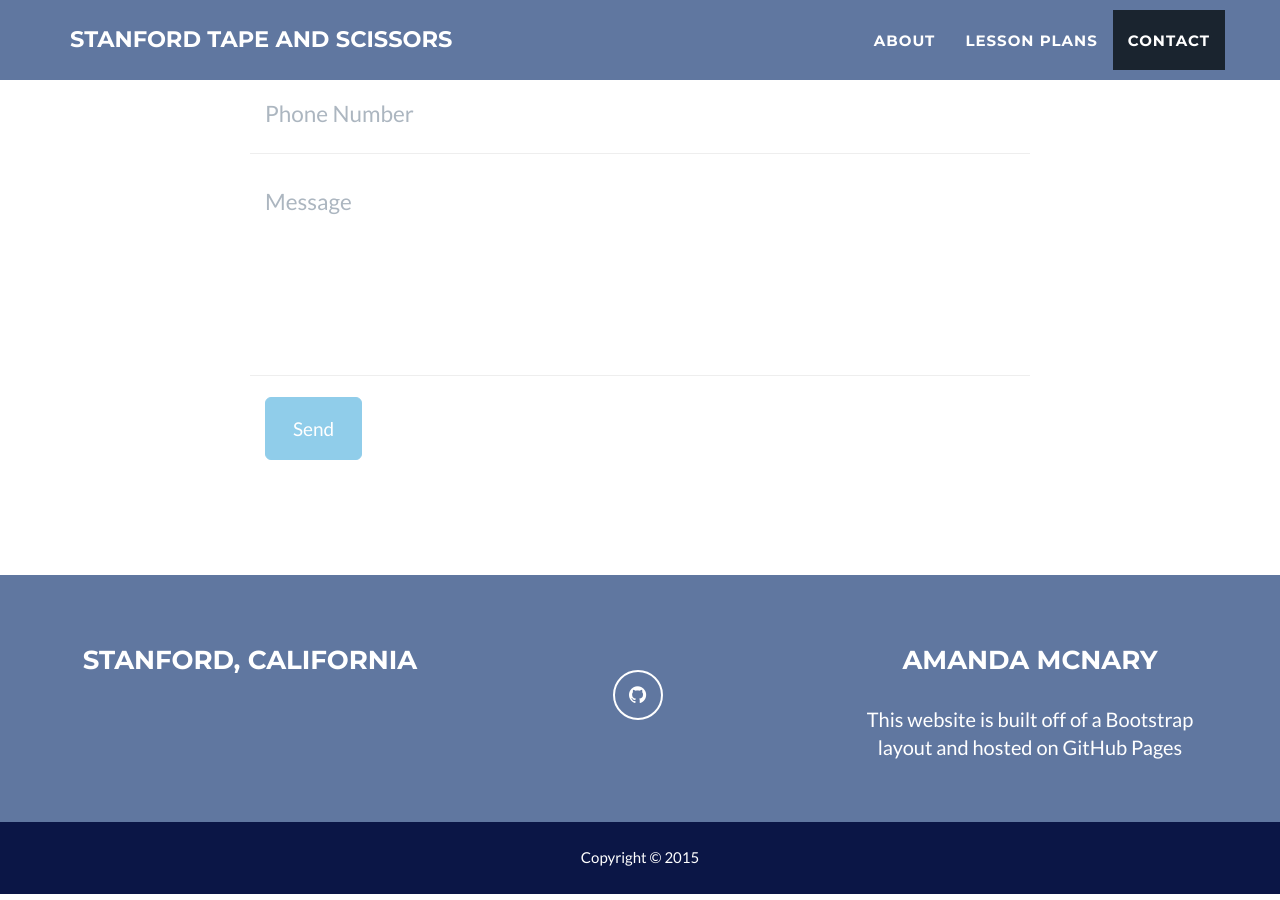
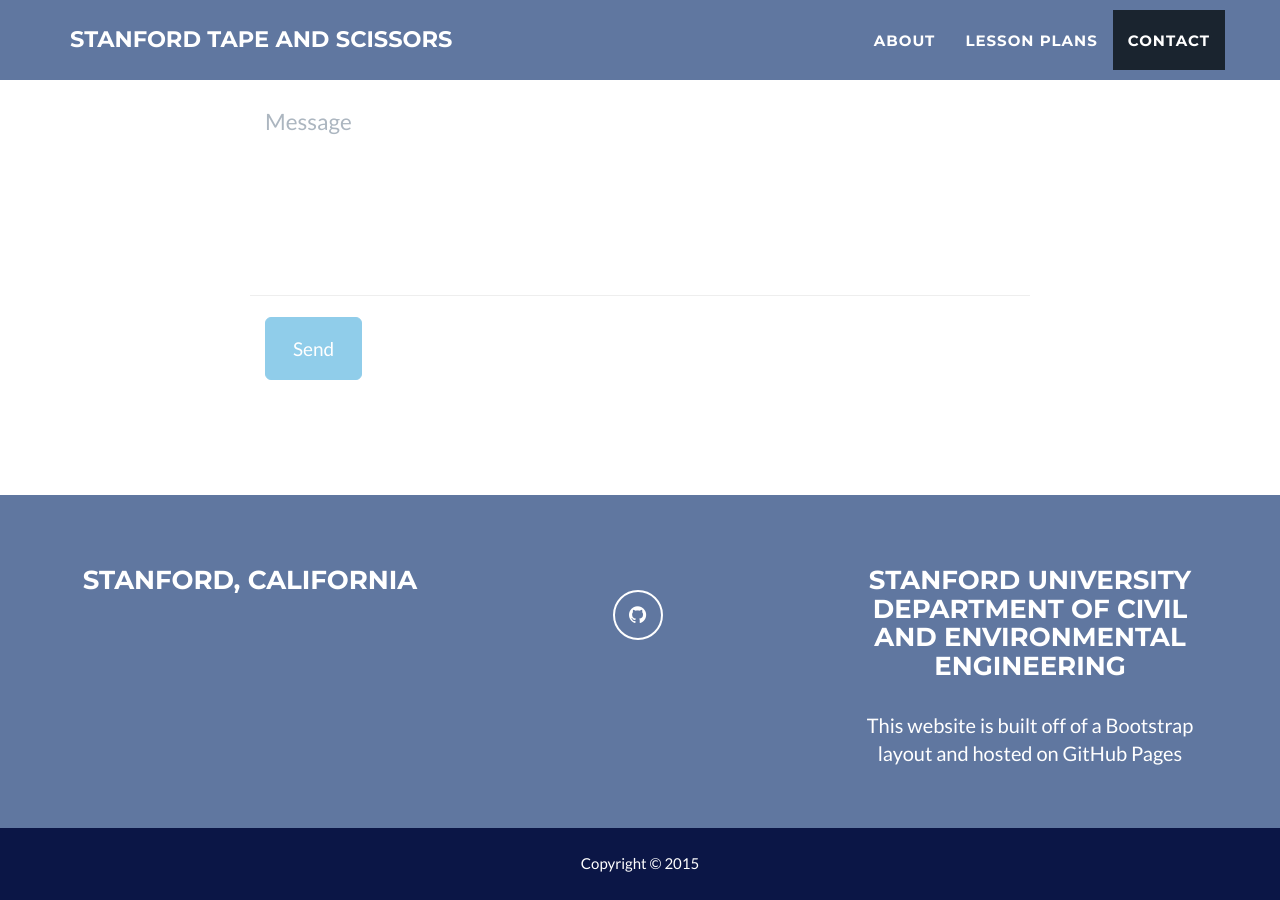
Before and after one commit to stanfordtapeandscissors/stanfordtapeandscissors.github.io, a Jekyll site: the page built from index.html, in a window 1280 px wide and 900 px high, scrolled down 2834 px. Built offline with Jekyll 4.4.1, drawn with Linux system fonts in a browser that asks for light colours.

Commit message:
resized image

```diff
--- a/_config.yml
+++ b/_config.yml
@@ -21,7 +21,7 @@ color:
 # Footer settings
 footer:
   location: Stanford, California
-  credits: Amanda McNary
+  credits: Stanford University Department of Civil and Environmental Engineering
 
 # Social networks usernames (many more available: google-plus, flickr, dribbble, pinterest, instagram, tumblr, linkedin, etc.)
 social:
```
Also changed, not shown: img/portfolio/turbine_profile.png.
